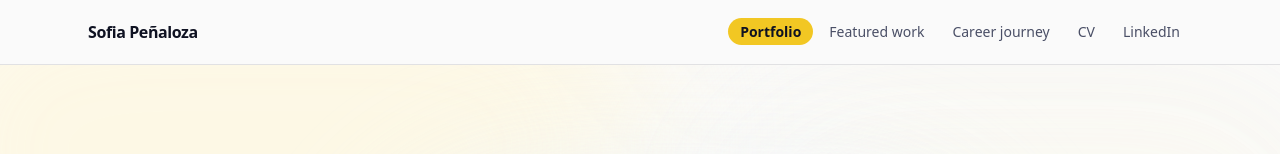
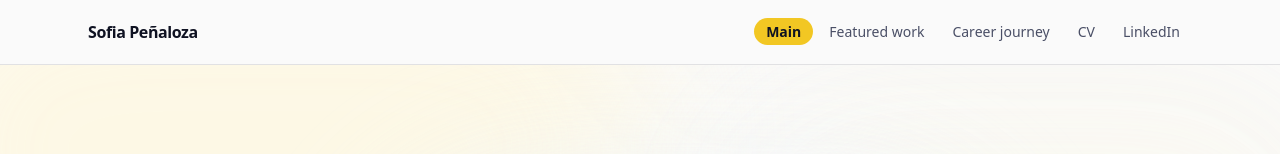
Before and after one commit to sofiapenaloza44-blip/Portfolio, a React (Vite) app: page / in a window 1280 px wide. Shown: the top 154 px of the page. Built offline with nearby package versions, Linux system fonts and the light colour scheme.

Commit message:
Rename Portfolio to Main in the menu
Co-Authored-By: Claude Sonnet 5.5 <noreply@anthropic.com>
Claude-Session: https://claude.ai/code/session_01NrxV5oN4xH9xFX6xRU6STs

```diff
--- a/src/components/NavBar.tsx
+++ b/src/components/NavBar.tsx
@@ -4,7 +4,7 @@ import { List, X } from '@phosphor-icons/react'
 import { site } from '../data/site'
 
 const links = [
-  { label: 'Portfolio', to: '/' },
+  { label: 'Main', to: '/' },
   { label: 'Featured work', to: '/featured-work' },
   { label: 'Career journey', to: '/career-journey' },
   { label: 'CV', href: site.cvUrl },
```
